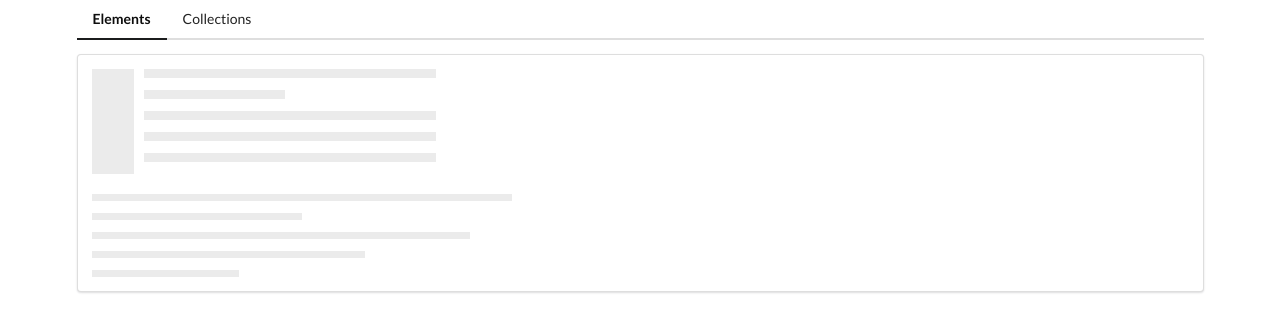
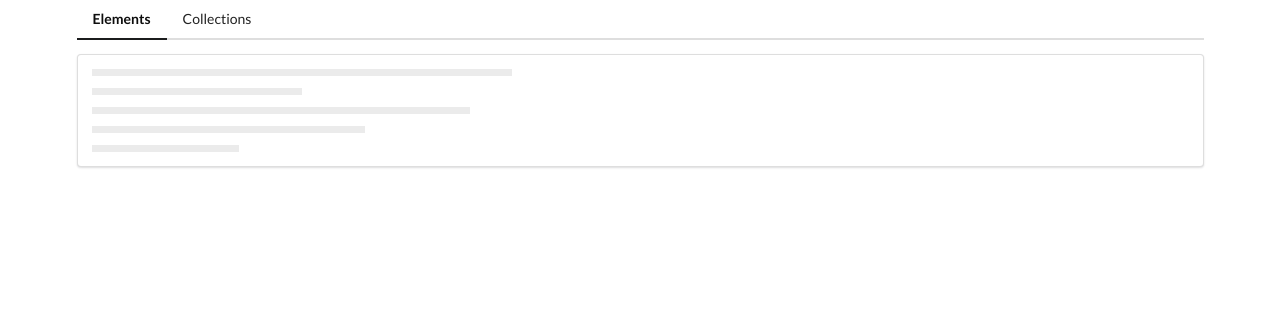
Before and after one commit to evgeniyp92/angular-learning, an Angular app in the folder comps-no-standalone/: page /elements in a window 1280 px wide. Shown: the top 332 px of the page. Built offline with nearby package versions, Linux system fonts and the light colour scheme.

Commit message:
add component props and wire up

```diff
--- a/comps-no-standalone/src/app/elements/elements-home/elements-home.component.html
+++ b/comps-no-standalone/src/app/elements/elements-home/elements-home.component.html
@@ -1 +1 @@
-<app-placeholder></app-placeholder>
+<app-placeholder [header]="false"></app-placeholder>
--- a/comps-no-standalone/src/app/elements/placeholder/placeholder.component.html
+++ b/comps-no-standalone/src/app/elements/placeholder/placeholder.component.html
@@ -1,5 +1,5 @@
 <div class="ui placeholder">
-  <div class="image header">
+  <div class="image header" *ngIf="header === true">
     <div class="line"></div>
     <div class="line"></div>
     <div class="line"></div>
```
Also changed, not shown: comps-no-standalone/src/app/elements/placeholder/placeholder.component.ts (+4 -3 lines).
